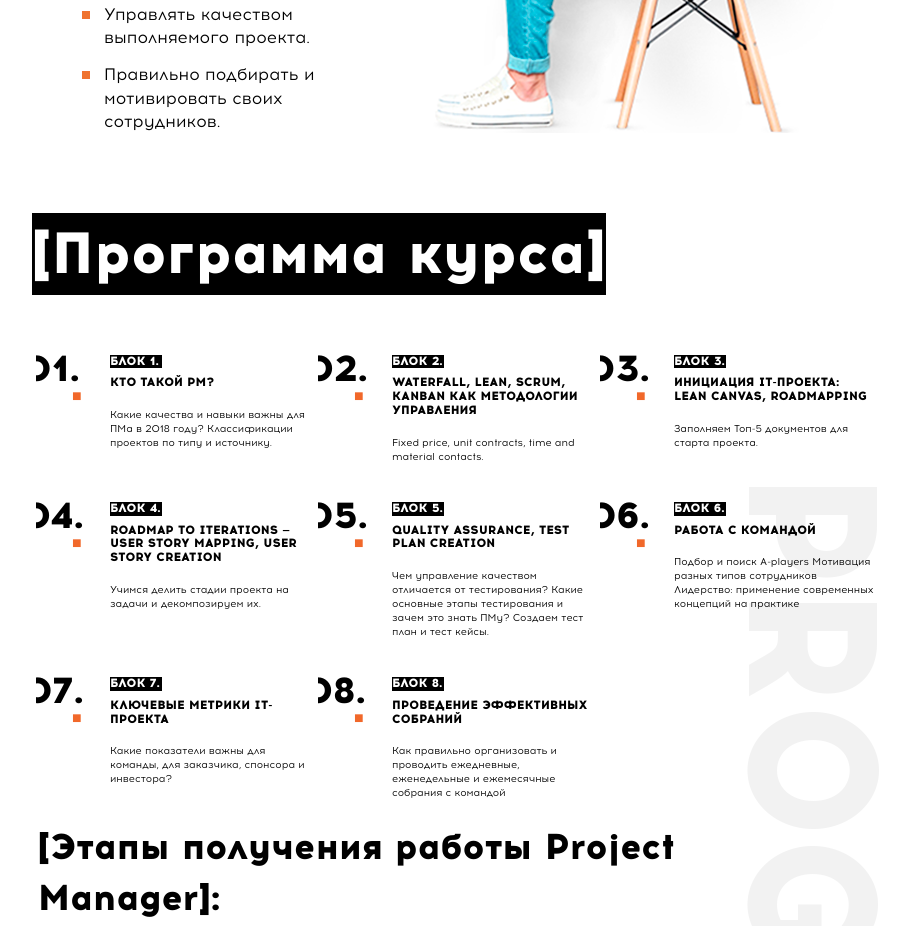
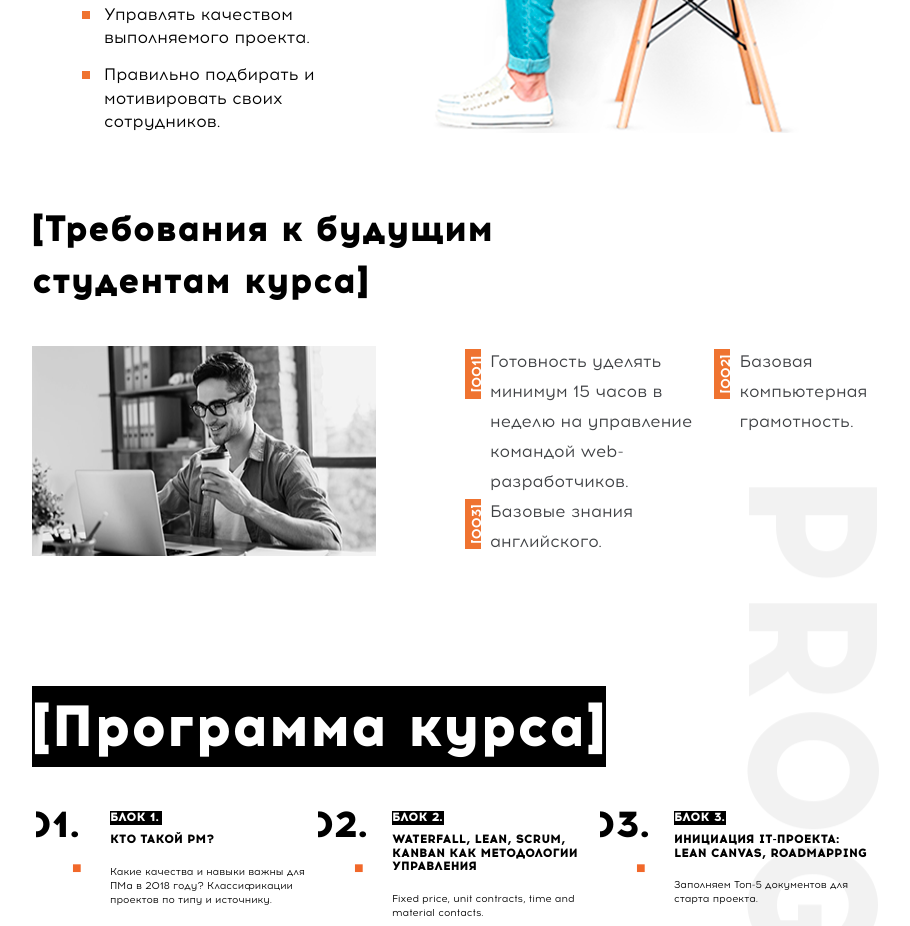
Before and after one commit to alexscub/final-html-css, a website: page src/index.html in a window 1280 px wide. Shown: the part 1431-2357 px from the top of the page, without its empty margins (184-1094 px from the left). Drawn offline with nearby package versions, Linux system fonts and the light colour scheme; files that its build step writes are made by us from their sources.

Commit message:
fixed bags

```diff
--- a/src/html/second-section.html
+++ b/src/html/second-section.html
@@ -1,4 +1,4 @@
-<section class="second-section">
+<section>
     <div class="part-2">
         <h3 class="part-2__title">[Программа курса]</h3>
         <ul class="second-items-list">
@@ -50,13 +50,13 @@
                     Мотивация разных типов сотрудников
                     Лидерство: применение современных концепций на практике</p>
             </li>
-            <li class="second-items-list__item">
+            <li class="second-items-list__item second-items-list__item--mrn">
                 <span class="item__number">.07</span>
                 <h4 class="item__count">Блок 7.</h4>
                 <h4 class="item__title">Ключевые метрики IT-проекта</h4>
                 <p class="item__text">Какие показатели важны для команды, для заказчика, спонсора и инвестора?</p>
             </li>
-            <li class="second-items-list__item">
+            <li class="second-items-list__item second-items-list__item--mrn">
                 <span class="item__number">.08</span>
                 <h4 class="item__count">Блок 8.</h4>
                 <h4 class="item__title">Проведение эффективных собраний</h4>
--- a/src/html/section1.html
+++ b/src/html/section1.html
@@ -31,17 +31,20 @@
       </h3>
       <ul class="can-you__list">
         <li class="can-you__item">
-        Трудоустроиться Junior PM <br> в IT-компанию любого уровня.
+          Трудоустроиться Junior PM <br />
+          в IT-компанию любого уровня.
         </li>
         <li class="can-you__item">
           Управлять и организовывать работу Agile команд с помощью различных
           методик.
         </li>
         <li class="can-you__item">
-        Расставлять приоритеты <br> и планировать задачи.
+          Расставлять приоритеты <br />
+          и планировать задачи.
         </li>
         <li class="can-you__item">
-        Составлять всю необходимую техническую документацию <br> по проектам.
+          Составлять всю необходимую техническую документацию <br />
+          по проектам.
         </li>
         <li class="can-you__item">Управлять качеством выполняемого проекта.</li>
         <li class="can-you__item can-you__item--last">
@@ -49,6 +52,24 @@
         </li>
       </ul>
     </div>
-  <img src="./images/photo-02.png"  alt="man study it">
+    <img src="./images/photo-02.png" alt="man study it" />
+  </div>
+  <div class="requirements">
+    <h3 class="requirements__title">[Требования к будущим студентам курса]</h3>
+    <div class="requirements--flex">
+      <img src="./images/photo-03.png" alt="man study it" />
+      <div class="requirements-list">
+        <div class="requirements-list__item requirements-list__item--1">
+          Готовность уделять минимум 15 часов в неделю на управление командой
+          web-разработчиков.
+        </div>
+        <div class="requirements-list__item requirements-list__item--2">
+          Базовая компьютерная грамотность.
+        </div>
+        <div class="requirements-list__item requirements-list__item--3">
+          Базовые знания английского.
+        </div>
+      </div>
+    </div>
   </div>
 </section>
--- a/src/sass/common.scss
+++ b/src/sass/common.scss
@@ -1,12 +1,13 @@
 .container {
-    width: 860px;
-    padding: 0 6px;
-    margin: 0 auto;
-    box-sizing: border-box;
+  width: 860px;
+  padding: 0 6px;
+  margin: 0 auto;
+  box-sizing: border-box;
 }
 
 section {
   padding-top: 80px;
+  margin-bottom: 50px;
 }
 
 .negative {
--- a/src/sass/main-hedline.scss
+++ b/src/sass/main-hedline.scss
@@ -2,5 +2,6 @@
   font-family: "Acrom-ExtraBold", serif;
   font-size: 57.5px;
   color: $primary-color;
-  margin: 0 0 60px;
+  margin: 0 0 54px;
+  line-height: 1.2;
 }
--- a/src/sass/second-section.scss
+++ b/src/sass/second-section.scss
@@ -1,39 +1,37 @@
-.second-section{
+.second-section {
   width: 848px;
   margin: 0 auto;
-
 }
-.part-2__title{
+.part-2__title {
   background: #000000;
   font-size: 58px;
   color: $title-color;
   width: 574px;
   font-family: Acrom-ExtraBold;
   margin: 0px 0px 44px;
-
 }
-.second-items-list{
+.second-items-list {
   list-style-type: none;
   display: flex;
   flex-wrap: wrap;
   padding: 0;
   margin: 0;
 }
-.second-items-list__item::before{
-    content: '■';
+.second-items-list__item::before {
+  content: "■";
   color: #f1682a;
   position: absolute;
   top: 48px;
   left: 40px;
 }
-.second-items-list__item{
+.second-items-list__item {
   position: relative;
   width: 200px;
   padding-left: 78px;
   margin-right: 4px;
-    margin-bottom: 12px;
+  margin-bottom: 34px;
 }
-.item__count{
+.item__count {
   text-transform: uppercase;
   width: 52px;
   font-size: 12px;
@@ -41,21 +39,23 @@
   color: $title-color;
   background: #000;
   margin-bottom: 8px;
+  margin-top: 0;
 }
-.item__title{
+.item__title {
   text-transform: uppercase;
   font-size: 12px;
   font-family: Acrom-ExtraBold;
   margin: 0 0 18px;
 }
-.item__text{
+.item__text {
   font-size: 10px;
   font-family: Acrom-Regular;
   line-height: 14px;
+  margin: 0;
 }
-.item__number{
+.item__number {
   position: absolute;
-    top: 8px;
+  top: -8px;
   left: 4px;
   font-family: Acrom-ExtraBold;
   font-size: 37px;
@@ -63,27 +63,31 @@
   text-align: start;
   direction: rtl;
 }
-.second-items-list__item:nth-child(1) .item__number{
+.second-items-list__item:nth-child(1) .item__number {
   width: 44px;
 }
-.second-items-list__item:nth-child(2) .item__number{
+.second-items-list__item:nth-child(2) .item__number {
   width: 50px;
 }
-.second-items-list__item:nth-child(3) .item__number{
+.second-items-list__item:nth-child(3) .item__number {
   width: 50px;
 }
-.second-items-list__item:nth-child(4) .item__number{
+.second-items-list__item:nth-child(4) .item__number {
   width: 48px;
 }
-.second-items-list__item:nth-child(5) .item__number{
+.second-items-list__item:nth-child(5) .item__number {
   width: 50px;
 }
-.second-items-list__item:nth-child(6) .item__number{
+.second-items-list__item:nth-child(6) .item__number {
   width: 50px;
 }
-.second-items-list__item:nth-child(7) .item__number{
+.second-items-list__item:nth-child(7) .item__number {
   width: 48px;
 }
-.second-items-list__item:nth-child(8) .item__number{
+.second-items-list__item:nth-child(8) .item__number {
   width: 48px;
 }
+
+.second-items-list__item--mrn {
+    margin-bottom: 0;
+}
--- a/src/sass/section1/can-you.scss
+++ b/src/sass/section1/can-you.scss
@@ -37,6 +37,7 @@
 .can-you--flex {
   display: flex;
   align-items: flex-end;
+  margin-bottom: 70px;
 
   img {
     transform: translateX(-26px);
--- /dev/null
+++ b/src/sass/section1/requirements.scss
@@ -0,0 +1,66 @@
+.requirements {
+  width: 100%;
+}
+
+.requirements__title {
+  width: 55.18%;
+  margin-bottom: 40px;
+}
+
+.requirements--flex {
+  display: flex;
+  justify-content: space-between;
+}
+
+.requirements-list {
+  width: 50%;
+  display: flex;
+  flex-wrap: wrap;
+}
+
+.requirements-list__item {
+  padding-left: 34px;
+  box-sizing: border-box;
+  font-family: "Acrom-Regular", serif;
+  font-size: 16.67px;
+  line-height: 1.8;
+  color: $text-color;
+  position: relative;
+
+  &::before {
+    content: "";
+    display: block;
+    width: 50px;
+    height: 16px;
+    background-color: $secondary-color;
+    position: absolute;
+    left: -8px;
+    top: 20px;
+    transform: rotate(-90deg);
+    font-family: "Acrom-Bold", serif;
+    color: #ffffff;
+    font-size: 13.33px;
+    text-align: center;
+  }
+}
+
+.requirements-list__item--1,
+.requirements-list__item--3 {
+  width: 58.82%;
+}
+
+.requirements-list__item--2 {
+  width: 41%;
+}
+
+.requirements-list__item--1::before {
+  content: "[001]";
+}
+
+.requirements-list__item--2::before {
+  content: "[002]";
+}
+
+.requirements-list__item--3::before {
+  content: "[003]";
+}
--- a/src/sass/styles.scss
+++ b/src/sass/styles.scss
@@ -23,3 +23,4 @@
 @import './section1/first.scss';
 @import './section1/from-scratch.scss';
 @import './section1/can-you.scss';
+@import './section1/requirements.scss';
```
Also changed, not shown: build/css/styles.css, build/css/styles.min.css, build/images/icons/mail.svg (deleted), build/images/icons/phone.svg (deleted), build/images/photo-03.png (renamed from build/images/s2-i1.png), build/index.html, src/images/photo-03.png (renamed from src/images/s2-i1.png). Lines whose indentation alone changed are shown as unchanged.
